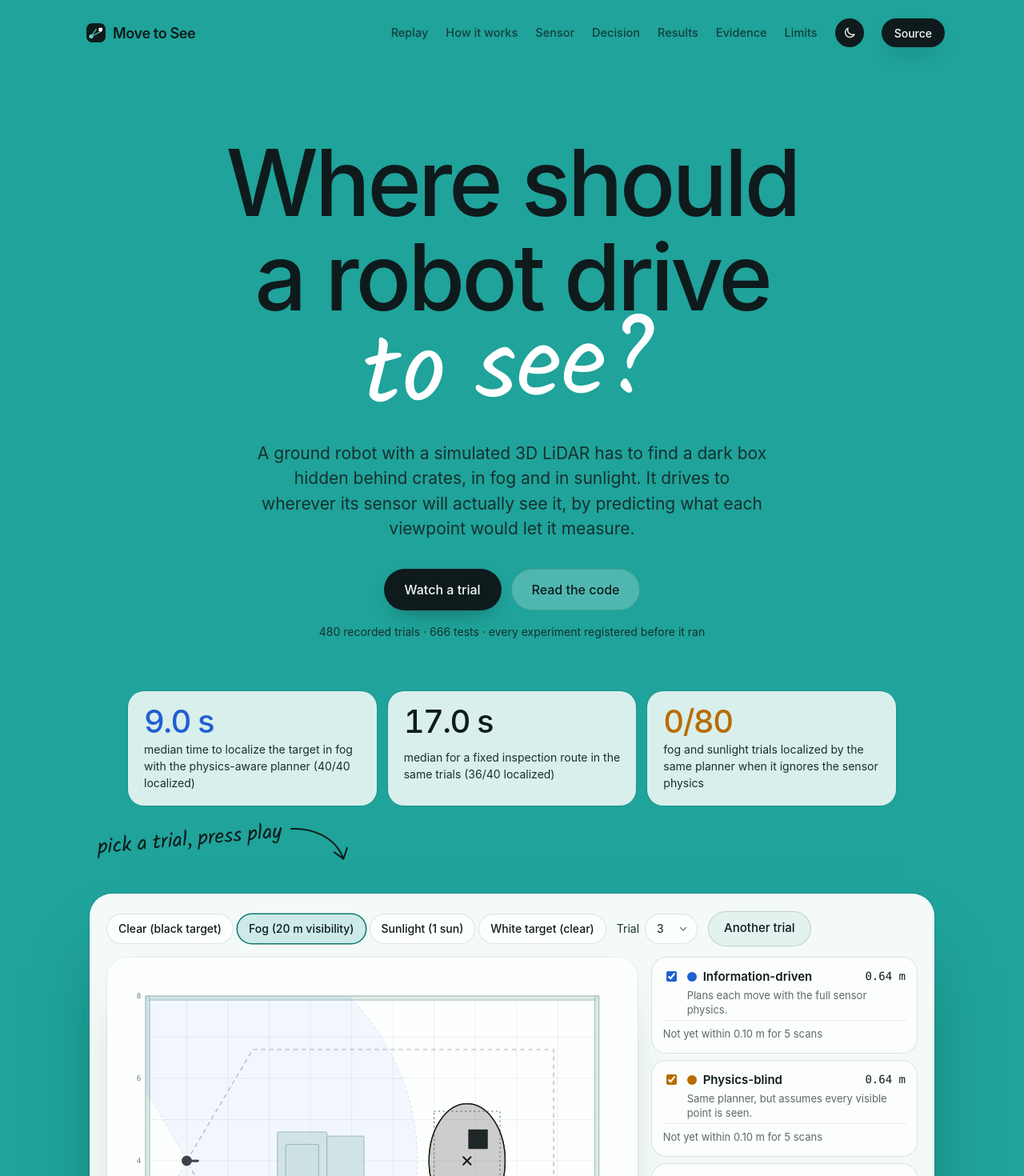
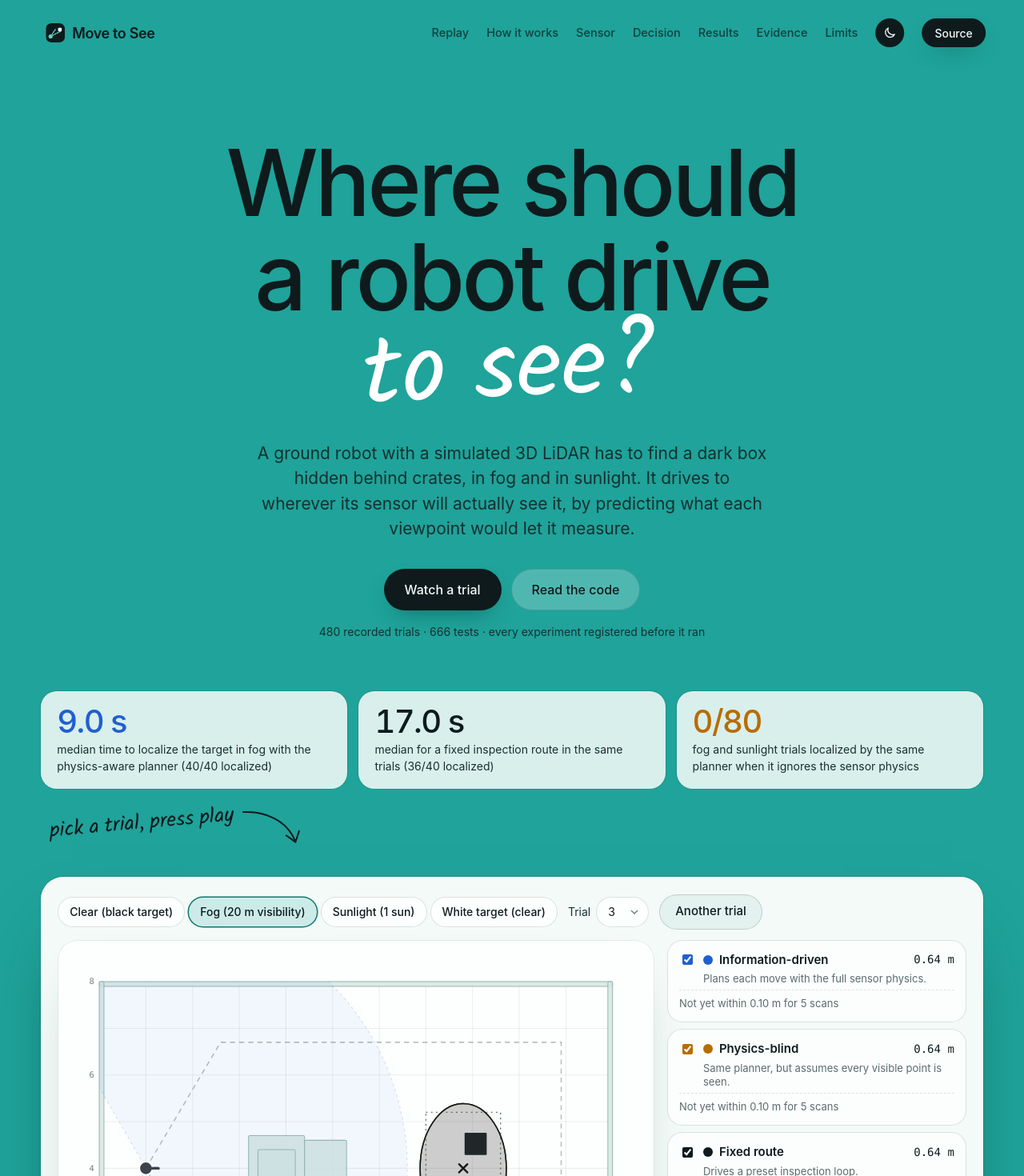
Before and after one commit to jjmensah/move-to-see, a React (Vite) app in the folder web/: page / in a window 1280 px wide. Shown: the top 1470 px of the page at 80% size. Built offline with nearby package versions, Linux system fonts and the light colour scheme.

Commit message:
feat(web): stretch the page to the full width of the window

```diff
--- a/web/src/styles.css
+++ b/web/src/styles.css
@@ -55,7 +55,7 @@
   --hand: "Kalam", cursive;
   --ease: cubic-bezier(0.22, 1, 0.36, 1);
   --shadow-card: 0 0 0 1px rgb(14 26 28 / 0.06), 0 30px 60px -36px rgb(6 60 56 / 0.4);
-  --gutter: clamp(16px, 4vw, 32px);
+  --gutter: clamp(16px, 4vw, 72px);
 }
 
 /* ------------------------------------------
@@ -183,7 +183,6 @@ code {
 }
 .wrap {
   width: 100%;
-  max-width: 1120px;
   margin: 0 auto;
   padding-inline: var(--gutter);
 }
@@ -236,7 +235,7 @@ code {
   left: 50%;
   transform: translateX(-50%);
   z-index: 50;
-  width: min(1100px, calc(100% - 24px));
+  width: calc(100% - 2 * var(--gutter) + 24px);
   border-radius: 999px;
   transition:
     background 0.3s,
@@ -411,7 +410,7 @@ code {
   grid-template-columns: minmax(0, 8fr) minmax(0, 4fr);
 }
 .grid-side-l {
-  grid-template-columns: minmax(0, 4fr) minmax(0, 8fr);
+  grid-template-columns: minmax(0, 5fr) minmax(0, 7fr);
 }
 @media (max-width: 920px) {
   .grid-2,
@@ -466,7 +465,6 @@ code {
   gap: 14px;
 }
 .hero .stats {
-  max-width: 960px;
   margin: 64px auto 0;
   text-align: left;
 }
@@ -497,7 +495,6 @@ code {
 }
 .stage-wrap {
   position: relative;
-  max-width: 1080px;
   margin: 110px auto 0;
   text-align: left;
 }
@@ -1102,7 +1099,6 @@ table.data .num {
   justify-content: space-between;
   align-items: center;
   gap: 12px 24px;
-  max-width: 1120px;
   margin: 0 auto;
   padding: 24px var(--gutter) 32px;
   font-size: 14px;
```
